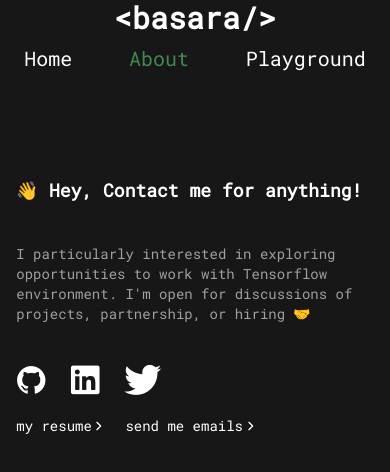
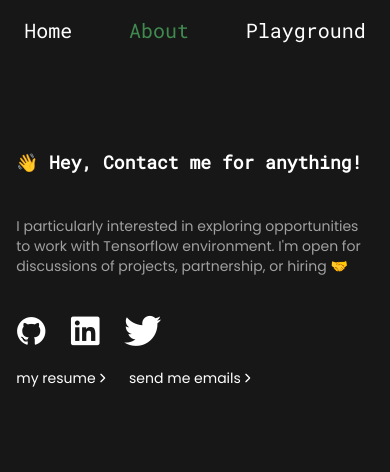
Before and after one commit to naufalbasara/naufalbasara.com, a Next.js app: page /about in a window 390 px wide. Shown: the top 472 px of the page. Built offline with nearby package versions, Linux system fonts and the light colour scheme.

Commit message:
fix: update to markdown render using tailwind typography

```diff
--- a/package.json
+++ b/package.json
@@ -20,6 +20,7 @@
   "dependencies": {
     "@mdx-js/loader": "^2.3.0",
     "@mdx-js/react": "^2.3.0",
+    "@next/font": "^13.4.10",
     "@next/mdx": "^13.4.10",
     "@octokit/core": "^4.2.4",
     "clsx": "^1.2.1",
@@ -41,6 +42,7 @@
     "@commitlint/config-conventional": "^16.2.4",
     "@svgr/webpack": "^6.5.1",
     "@tailwindcss/forms": "^0.5.3",
+    "@tailwindcss/typography": "^0.5.9",
     "@testing-library/jest-dom": "^5.16.5",
     "@testing-library/react": "^13.4.0",
     "@types/markdown-it": "^12.2.3",
--- a/src/components/layout/Header.tsx
+++ b/src/components/layout/Header.tsx
@@ -15,11 +15,11 @@ export default function Header() {
   return (
     <header className='static sm:sm-left-0 sm:z-50 sm:mt-32 mx-auto'>
       <div className='sm:flex sm:flex-col sm:justify-between sm:text-end'>
-        <UnstyledLink href='/' className='font-bold text-3xl transition-all ease-in-out duration-600 hover:text-[#4FB464] sm:mb-16'>
+        <UnstyledLink href='/' className='font-bold text-3xl hidden sm:block transition-all ease-in-out duration-600 hover:text-[#4FB464] sm:mb-16'>
           {'<basara/>'}
         </UnstyledLink>
         <nav>
-          <ul className='flex sm:flex-col justify-between text-end'>
+          <ul className='flex sm:flex-col justify-between text-end pt-2 sm:pt-0'>
             {links.map(({ href, label }) => (
               <li key={`${href}${label}`} className='sm:mb-16 text-xl p-2'>
                 <UnstyledLink href={href} className={router.pathname===href?'text-[#4FB464] motion-safe:animate-pulse':'' + ' transition-all ease-in-out text-white duration-600 hover:text-[#4FB464]'}>
--- a/src/pages/about.tsx
+++ b/src/pages/about.tsx
@@ -4,12 +4,17 @@ import Layout from '@/components/layout/Layout';
 import Seo from '@/components/Seo';
 import UnstyledLink from '@/components/links/UnstyledLink';
 import ArrowLink from '@/components/links/ArrowLink';
+import { Poppins } from '@next/font/google';
 
+const poppins = Poppins({
+  subsets:['latin'],
+  weight:['400', '700'],
+})
 export default function About() {
   return (
     <Layout>
       <Seo templateTitle='About' />
-      <section className='block items-start text-left'>
+      <section className={poppins.className + ' block items-start text-left'}>
         <h1 className='mb-6 text-left text-lg sm:text-3xl'>
           👋 Hey, Contact me for anything!
         </h1>
@@ -20,18 +25,18 @@ export default function About() {
         </p>
 
         <section className='my-4 flex items-center text-3xl'>
-          <UnstyledLink href='https://github.com/naufalbasara' className='mr-6'>
+          <UnstyledLink href='https://github.com/naufalbasara' className='mr-6 hover:text-[#A0A0A0] active:text-[#2A412A]'>
             <i className='devicon-github-original'></i>
           </UnstyledLink>
           <UnstyledLink
             href='https://linkedin.com/in/naufalrafiawan'
-            className='mr-6'
+            className='mr-6 hover:text-[#A0A0A0] active:text-[#2A412A]'
           >
             <i className='devicon-linkedin-plain'></i>
           </UnstyledLink>
           <UnstyledLink
             href='https://twitter.com/naufalbasara'
-            className='mr-6'
+            className='mr-6 hover:text-[#A0A0A0] active:text-[#2A412A]'
           >
             <i className='devicon-twitter-original'></i>
           </UnstyledLink>
@@ -39,16 +44,16 @@ export default function About() {
 
         <section>
           <ArrowLink
-            href='https://drive.google.com/file/d/1EZhgH6BOlb-3Af1H1ug0TPTjo8qkPXC0/view?usp=sharing'
+            href='https://drive.google.com/file/d/17kdErcSKv9vtUJn2LUWa5YpLloSeiwdQ/view?usp=sharing'
             as={UnstyledLink}
-            className='mr-4 inline-flex items-center'
+            className='mr-4 inline-flex items-center hover:text-[#A0A0A0]'
           >
             my resume
           </ArrowLink>
           <ArrowLink
             href='mailto:naufalbasara@outlook.com?cc=naufalbasara9@gmail.com'
             as={UnstyledLink}
-            className='inline-flex items-center'
+            className='inline-flex items-center hover:text-[#A0A0A0]'
           >
             send me emails
           </ArrowLink>
--- a/src/pages/index.tsx
+++ b/src/pages/index.tsx
@@ -5,6 +5,12 @@ import Seo from '@/components/Seo';
 import NextImage from '@/components/NextImage';
 import Card from '@/components/Card';
 import UnstyledLink from '@/components/links/UnstyledLink';
+import { Poppins } from '@next/font/google';
+
+const poppins = Poppins({
+  subsets:['latin'],
+  weight:['400', '700'],
+})
 
 export default function HomePage() {
   const [data, setData] = React.useState({ username: null, total_repos: null });
@@ -46,7 +52,7 @@ export default function HomePage() {
           </p>
         </Card>
       </section>
-      <section className='mt-8 text-left'>
+      <section className={poppins.className + ' mt-8 text-left'}>
         <p>
           As a final-year Information Systems student with hard-working, highly
           dedicated traits and solid knowledge in programming, I dedicated to
--- a/src/pages/playground.tsx
+++ b/src/pages/playground.tsx
@@ -20,7 +20,7 @@ export default function Playground({
           href={`/playground/${frontMatter?.slug}`}
           title={frontMatter?.title}
           dateUpload={frontMatter?.dateUpload}
-          className='mb-4'
+          className='mb-4 hover:text-[#A0A0A0]'
         />
       ))}
     </Layout>
--- a/src/pages/playground/[slug].tsx
+++ b/src/pages/playground/[slug].tsx
@@ -5,10 +5,14 @@ import { InferGetStaticPropsType } from 'next';
 import { MDXRemote } from 'next-mdx-remote';
 import { serialize } from 'next-mdx-remote/serialize';
 import matter from 'gray-matter';
-// import renderToString from 'next-mdx-remote/render-to-string'
-// import hydrate from 'next-mdx-remote/hydrate'
 import path from 'path';
 import fs from 'fs';
+import { Poppins } from '@next/font/google';
+
+const poppins = Poppins({
+  subsets:['latin'],
+  weight:['100', '200', '300', '400', '500', '600', '700'],
+})
 
 const SinglePage = ({
   source,
@@ -18,12 +22,14 @@ const SinglePage = ({
     <>
       <Layout>
         <Seo templateTitle={`${frontMatter.title}`} />
-        <main className='text-left'>
+        <main className={poppins.className + ' text-left prose dark:prose-invert'}>
+          <h1>{frontMatter.title}</h1>
+          <span className='text-xs text-[#A0A0A0]'>{frontMatter.dateUpload} by {frontMatter.author}</span>
           <MDXRemote {...source} />
         </main>
         {source && (
-          <footer className='p-10'>
-            <p>copyright 2023</p>
+          <footer className='p-10 text-sm'>
+            <p>© 2023 - rb</p>
           </footer>
         )}
       </Layout>
--- a/tailwind.config.js
+++ b/tailwind.config.js
@@ -52,5 +52,8 @@ module.exports = {
       },
     },
   },
-  plugins: [require('@tailwindcss/forms')],
+  plugins: [
+    require('@tailwindcss/forms'),
+    require('@tailwindcss/typography'),
+  ],
 };
```
Also changed, not shown: src/blogContents/markdown-test.mdx (+14 -18 lines), 2 other files (tests, documents, lock files or other folders).
